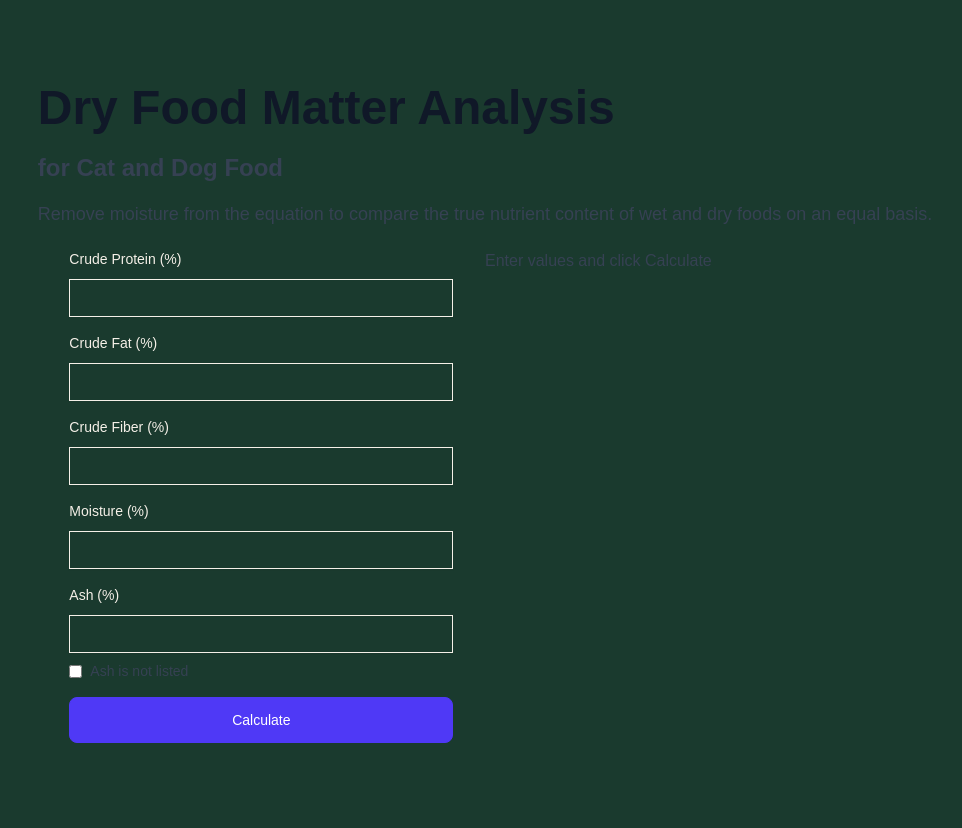
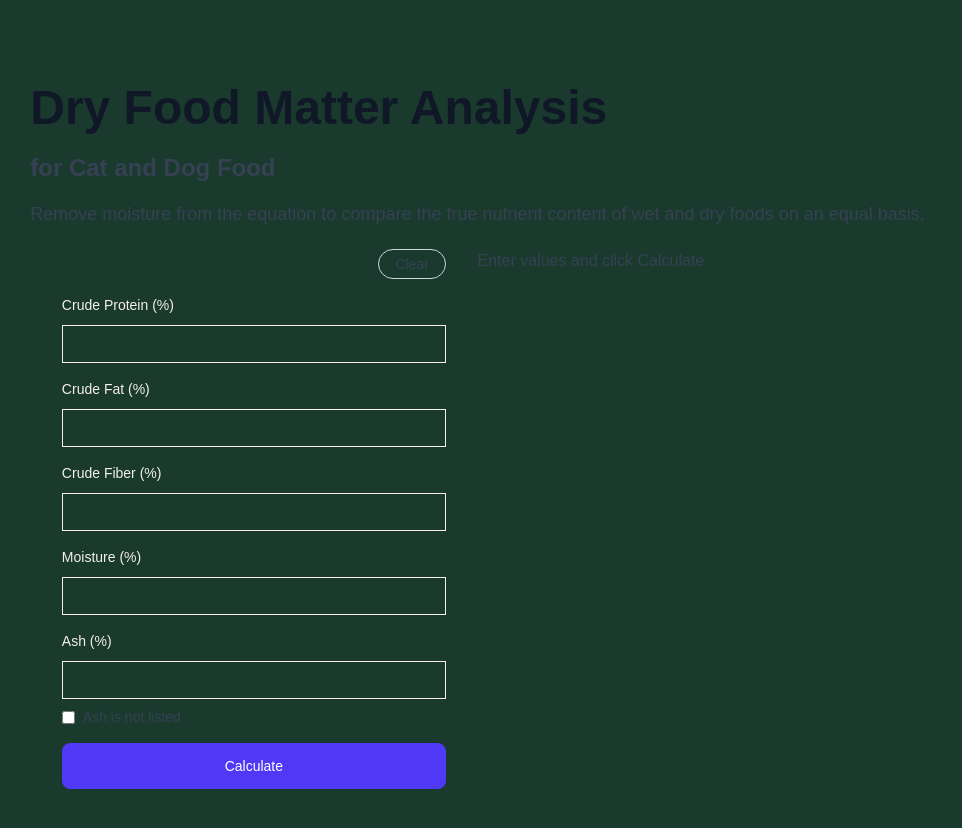
Before and after one commit to windcloak/dry-matter-analysis, a Next.js app: page / in a window 1280 px wide. Shown: the top 828 px of the page, without its empty margins (155-1117 px from the left). Built offline with nearby package versions, Linux system fonts and the light colour scheme.

Commit message:
Added Clear button and kept div from shifting after clicking Calculate

```diff
--- a/app/globals.css
+++ b/app/globals.css
@@ -24,3 +24,9 @@ body {
   color: var(--foreground);
   font-family: Arial, Helvetica, sans-serif;
 }
+
+/* Always reserve space for the scrollbar, so the page doesn't shift
+   sideways when it gets tall enough to scroll */
+html {
+  scrollbar-gutter: stable;
+}
--- a/app/page.tsx
+++ b/app/page.tsx
@@ -54,6 +54,15 @@ export default function Home() {
       for (const key of keys) delete next[key];
       return next;
     });
+  }
+
+  // Put everything back to how it was when the page first loaded
+  function handleClear() {
+    setValues({ protein: "", fat: "", fiber: "", moisture: "", ash: "" });
+    setResults(null);
+    setErrors({});
+    setAshNotListed(false);
+    setFoodType("dry");
   }
 
   function handleCalculate(e: React.SubmitEvent<HTMLFormElement>) {
@@ -232,6 +241,16 @@ export default function Home() {
             className="w-full max-w-sm mx-auto space-y-4"
             onSubmit={handleCalculate}
           >
+            <div className="flex justify-end">
+              {/* type="button" so clicking Clear doesn't submit the form */}
+              <button
+                type="button"
+                onClick={handleClear}
+                className="rounded-full border border-gray-300 px-4 py-1 text-sm text-gray-700 hover:bg-gray-100"
+              >
+                Clear
+              </button>
+            </div>
             {compositionItems}
             <Button />
           </form>
```
